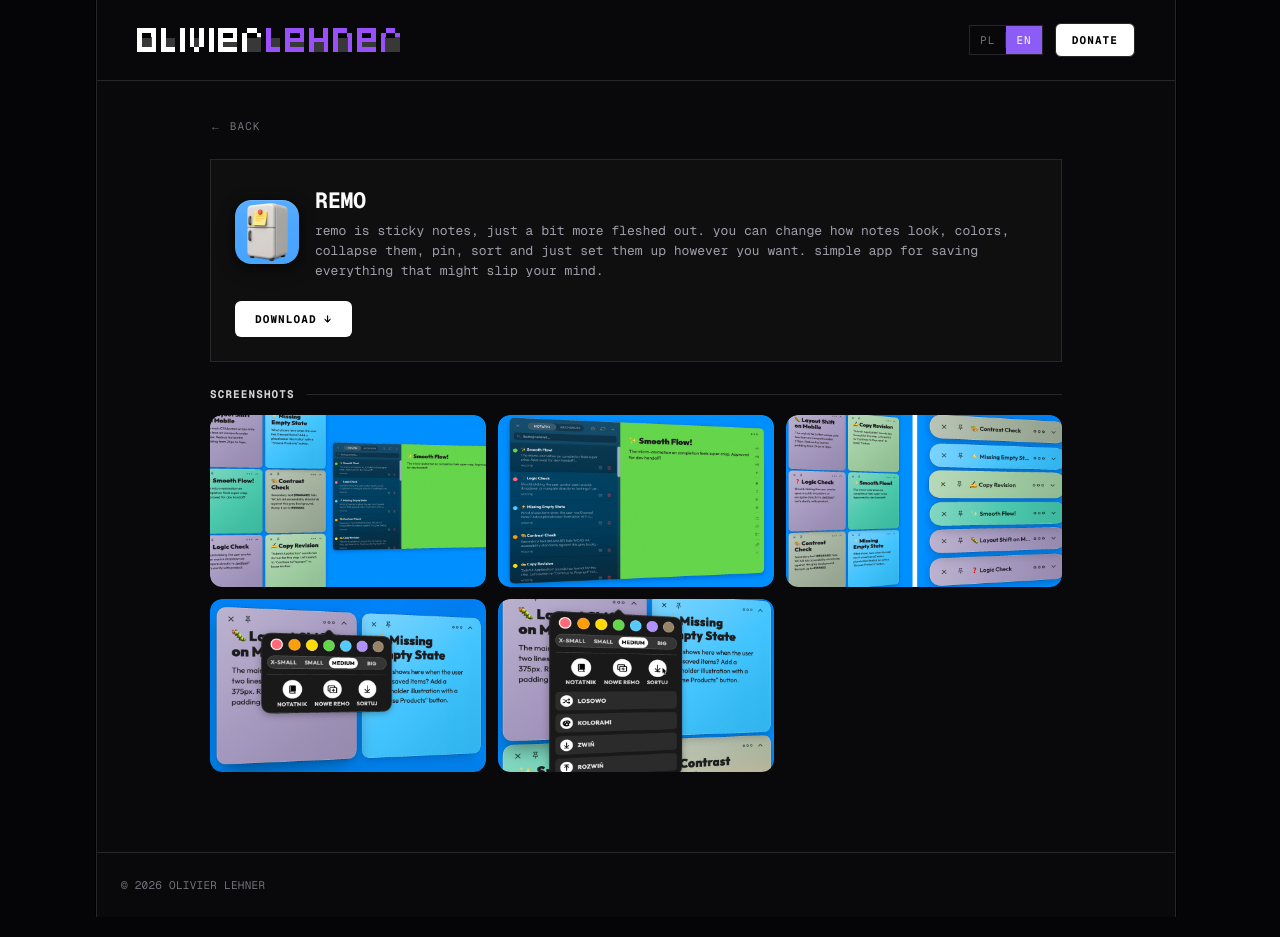
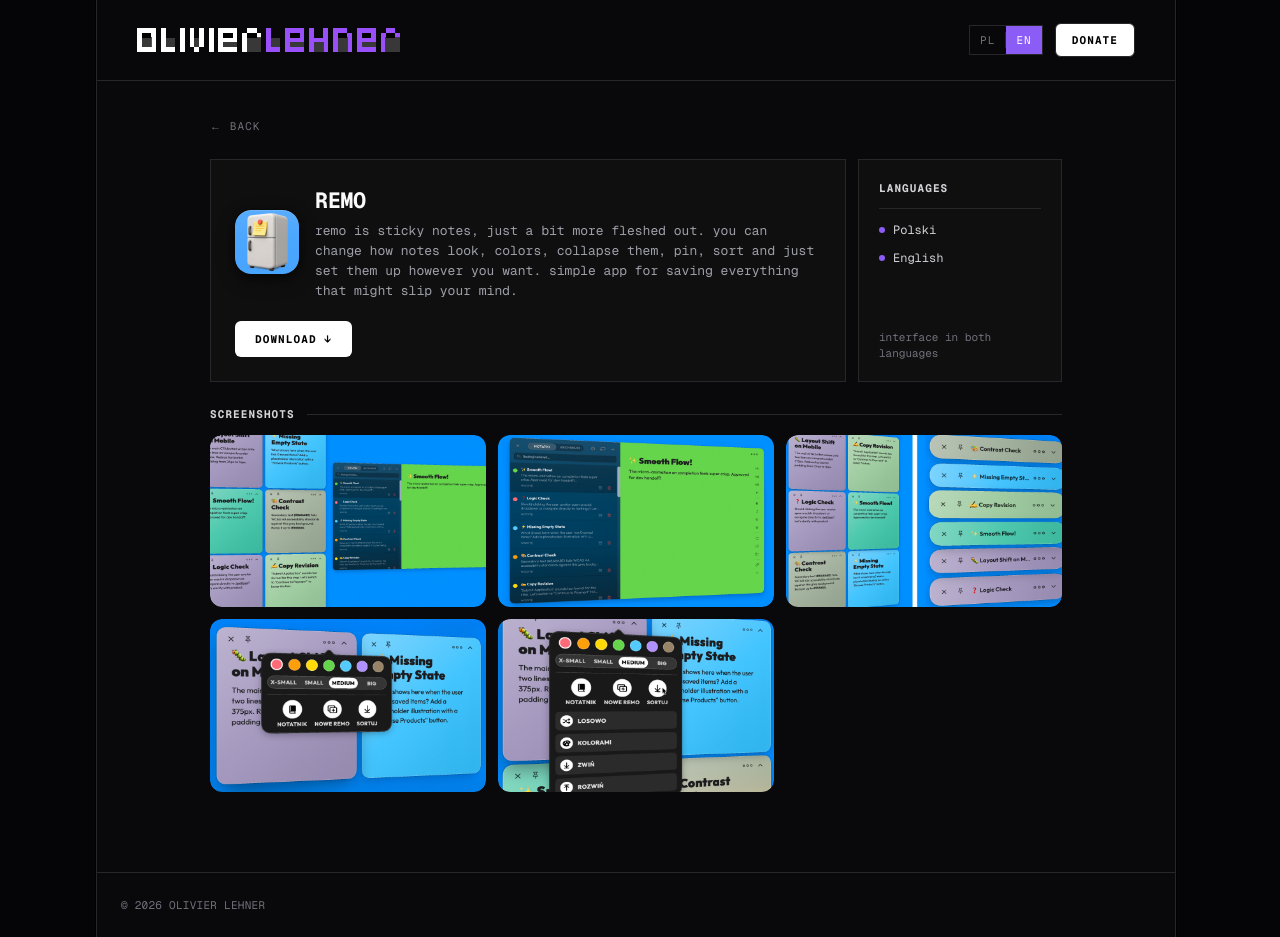
Before and after one commit to o-lehner/olivier-lehner, a Next.js app: page /app/remo in a window 1280 px wide. Built offline with nearby package versions, Linux system fonts and the light colour scheme.

Commit message:
feat: split app header 3/4 + languages 1/4
- main box 3 cols: icon + name + desc + download
- side box 1 col: JEZYKI/LANGUAGES Polski + English

```diff
--- a/src/app/app/[slug]/page.tsx
+++ b/src/app/app/[slug]/page.tsx
@@ -45,8 +45,9 @@ export default function AppDetail() {
         {tr("back")}
       </Link>
 
-      {/* minimal header: icon + name + short desc + pobierz */}
-      <div className="border border-[#27272a] bg-[#0f0f10] p-5 sm:p-6">
+      {/* header 3/4 + języki 1/4 */}
+      <div className="grid grid-cols-1 lg:grid-cols-4 gap-3">
+        <div className="lg:col-span-3 border border-[#27272a] bg-[#0f0f10] p-5 sm:p-6">
           <div className="flex items-center gap-4">
             <div className="relative h-14 w-14 sm:h-16 sm:w-16 shrink-0 rounded-[14px] sm:rounded-[16px] bg-[#18181b] flex items-center justify-center overflow-hidden text-[24px] shadow-[0_6px_18px_rgba(0,0,0,0.45),0_1px_6px_rgba(0,0,0,0.35),0_0_0_1px_rgba(255,255,255,0.06)_inset] ring-1 ring-white/[0.07] ring-inset">
               {app.icon.startsWith("/") ? (
@@ -78,6 +79,20 @@ export default function AppDetail() {
               {primaryAction.label} ↓
             </a>
           )}
+        </div>
+        <div className="border border-[#27272a] bg-[#0f0f10] p-4 sm:p-5 flex flex-col">
+          <h3 className="font-mono font-bold tracking-widest text-[11px] text-zinc-300">{lang === "pl" ? "JĘZYKI" : "LANGUAGES"}</h3>
+          <div className="h-px bg-[#27272a] my-3" />
+          <div className="flex flex-col gap-2.5">
+            <span className="inline-flex items-center gap-2 text-[12px] font-mono text-zinc-300">
+              <span className="h-1.5 w-1.5 rounded-full bg-[#8b5cf6] shrink-0" /> Polski
+            </span>
+            <span className="inline-flex items-center gap-2 text-[12px] font-mono text-zinc-300">
+              <span className="h-1.5 w-1.5 rounded-full bg-[#8b5cf6] shrink-0" /> English
+            </span>
+          </div>
+          <p className="mt-auto pt-4 text-[11px] font-mono leading-4 text-zinc-500">{lang === "pl" ? "interfejs w obu językach" : "interface in both languages"}</p>
+        </div>
       </div>
 
       {/* screenshots - uniform + lightbox scroll */}
```
Lines whose indentation alone changed are shown as unchanged.
